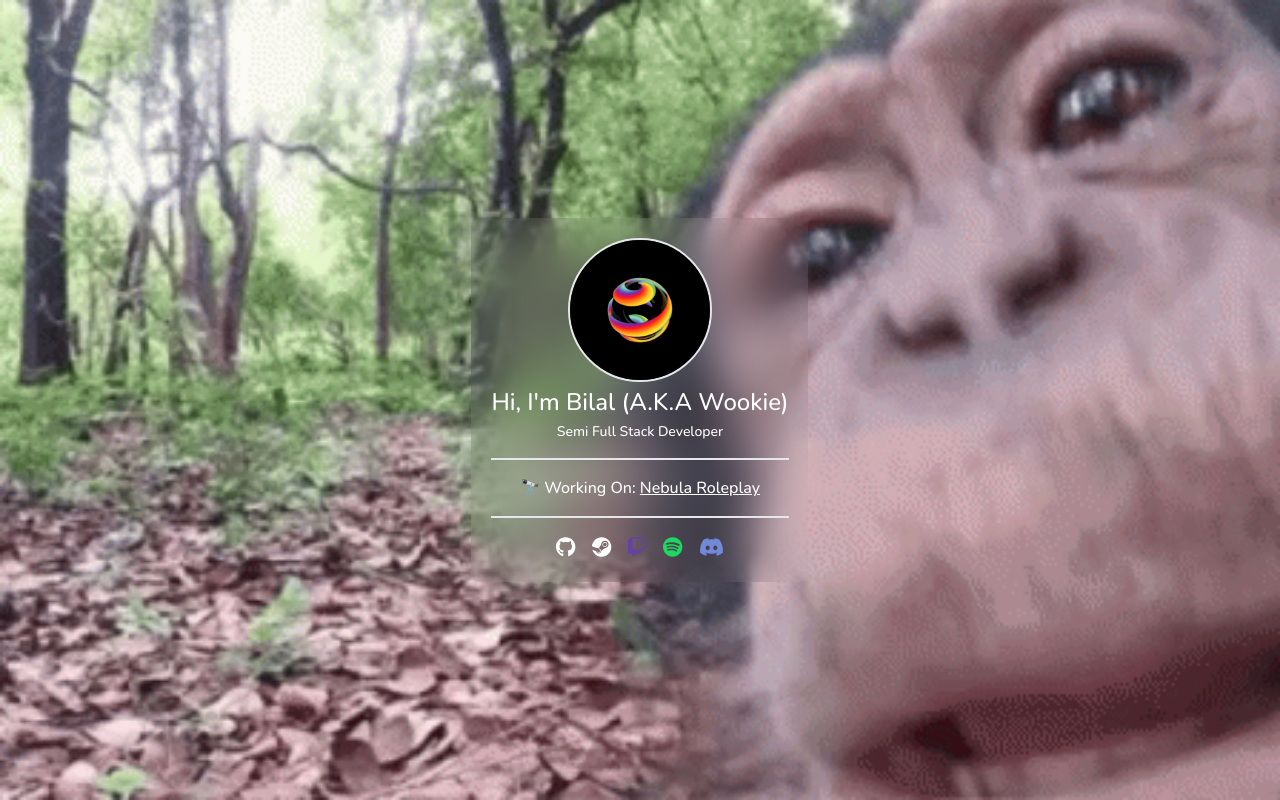
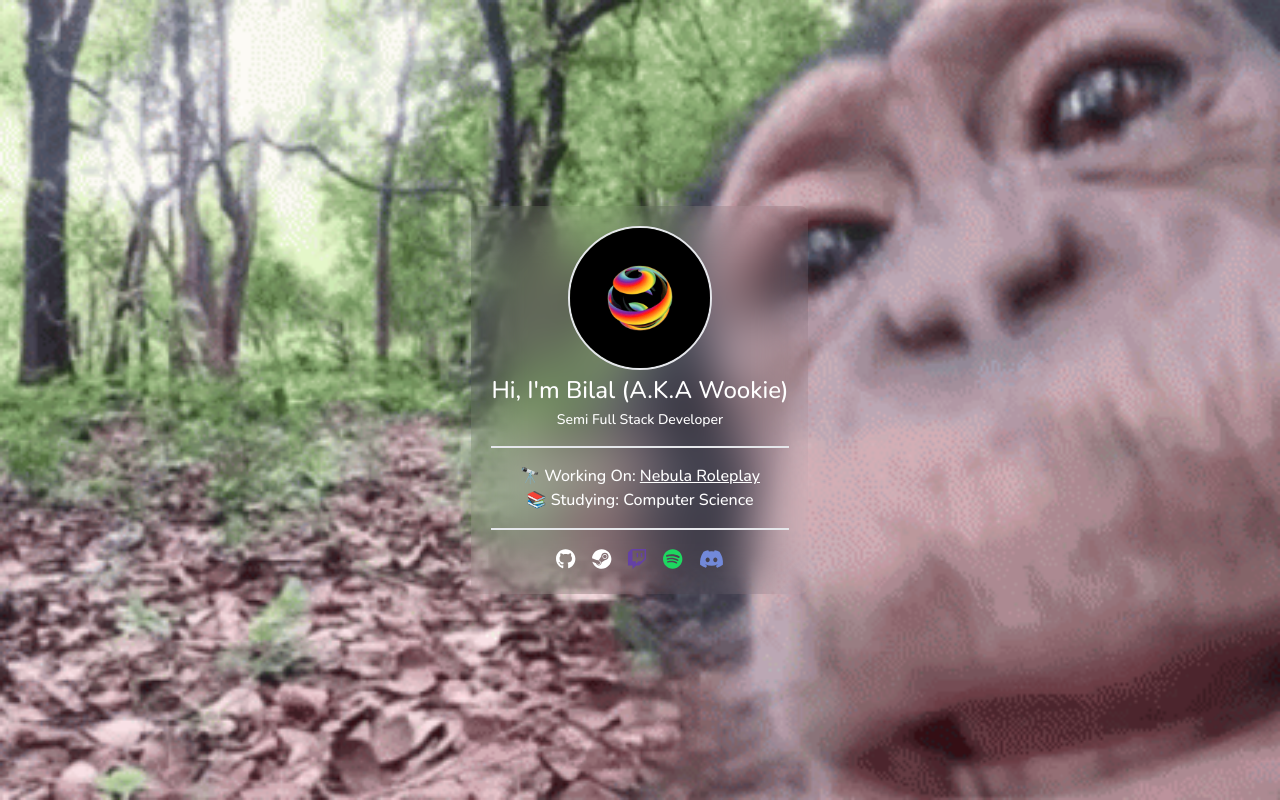
Before and after one commit to iamwookie/website, a Next.js app: page / in a window 1280 px wide. Built offline with nearby package versions, Linux system fonts and the light colour scheme.

Commit message:
feat: edited description

```diff
--- a/components/Card.js
+++ b/components/Card.js
@@ -9,7 +9,10 @@ export default function Card() {
       <h1 className='mt-1 text-2xl sm:text'>{"Hi, I'm Bilal (A.K.A Wookie)"}</h1>
       <h2 className='mt-1 text-sm'>Semi Full Stack Developer</h2>
 
-      <p className='mt-4 pt-4 border-t-2 text-base'>🔭 Working On: <a href='https://nebularoleplay.com' target='_blank' rel='noreferrer' className='underline'>Nebula Roleplay</a></p>
+      <p className='mt-4 pt-4 border-t-2 text-base'>
+        🔭 Working On: <a href='https://nebularoleplay.com' target='_blank' rel='noreferrer' className='underline'>Nebula Roleplay</a><br />
+        📚 Studying: Computer Science
+      </p>
 
       <Links />
     </div>
```
